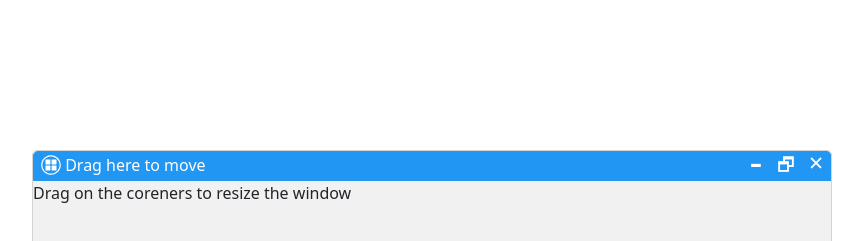
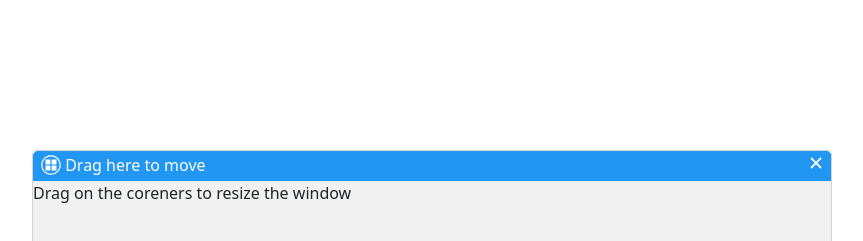
Before and after one commit to Thiago099/resisable-sub-window-example, a Vue app: page / in a window 1280 px wide. Shown: the top 241 px of the page, without its empty margins (208-1071 px from the left). Built offline with nearby package versions, Linux system fonts and the light colour scheme.

Commit message:
[fix] unused buttons

```diff
--- a/src/App.vue
+++ b/src/App.vue
@@ -5,8 +5,8 @@
         <div class="title"><img class = "icon" src="./assets/icon.svg" alt="vue logo"> Drag here to move</div>
         <div @mousedown="preventDrag">
           <div class="nav-button close-button" @click="display = false"><div>×</div></div>
-          <div class="nav-button maximize-button"><div>🗗</div></div>
-          <div class="nav-button minus-button" ><div>-</div></div>
+          <!--<div class="nav-button maximize-button"><div>🗗</div></div>
+          <div class="nav-button minus-button" ><div>-</div></div>-->
         </div>
       </div>
       <div class="content">
```
